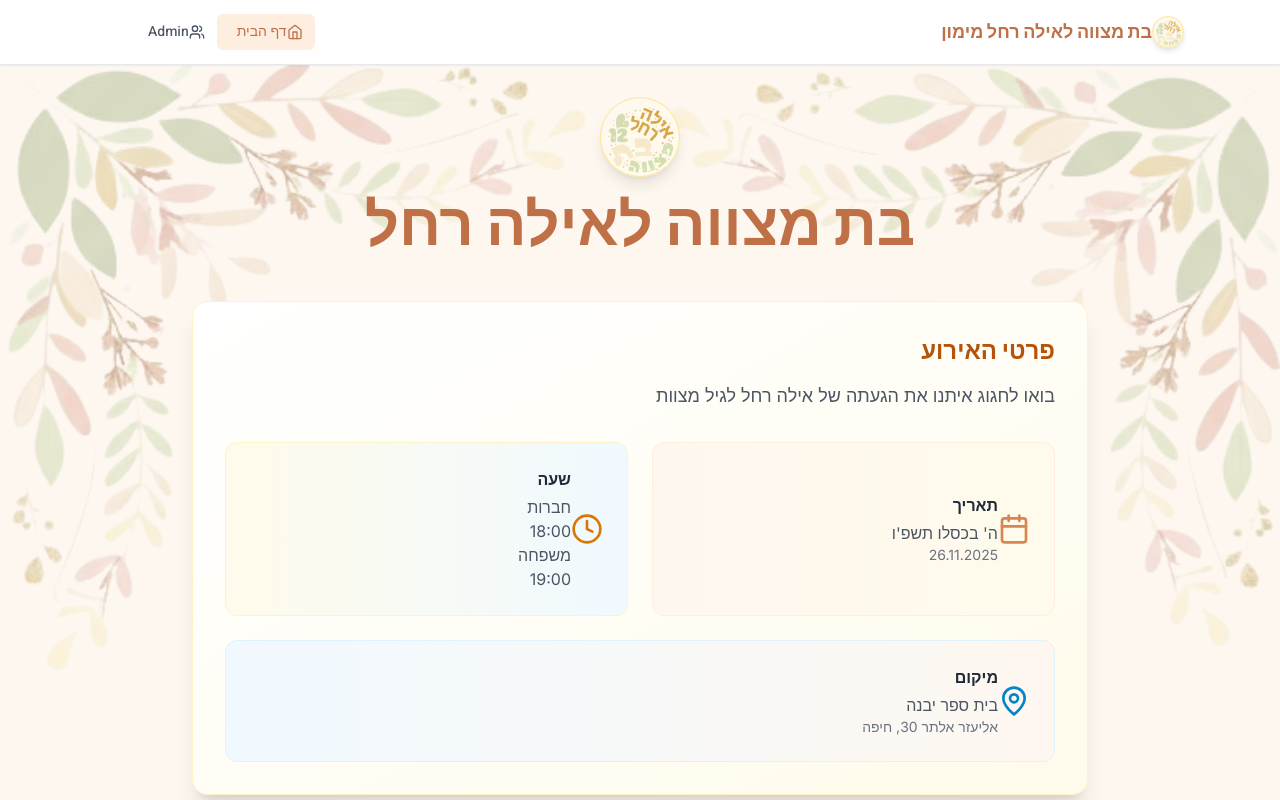
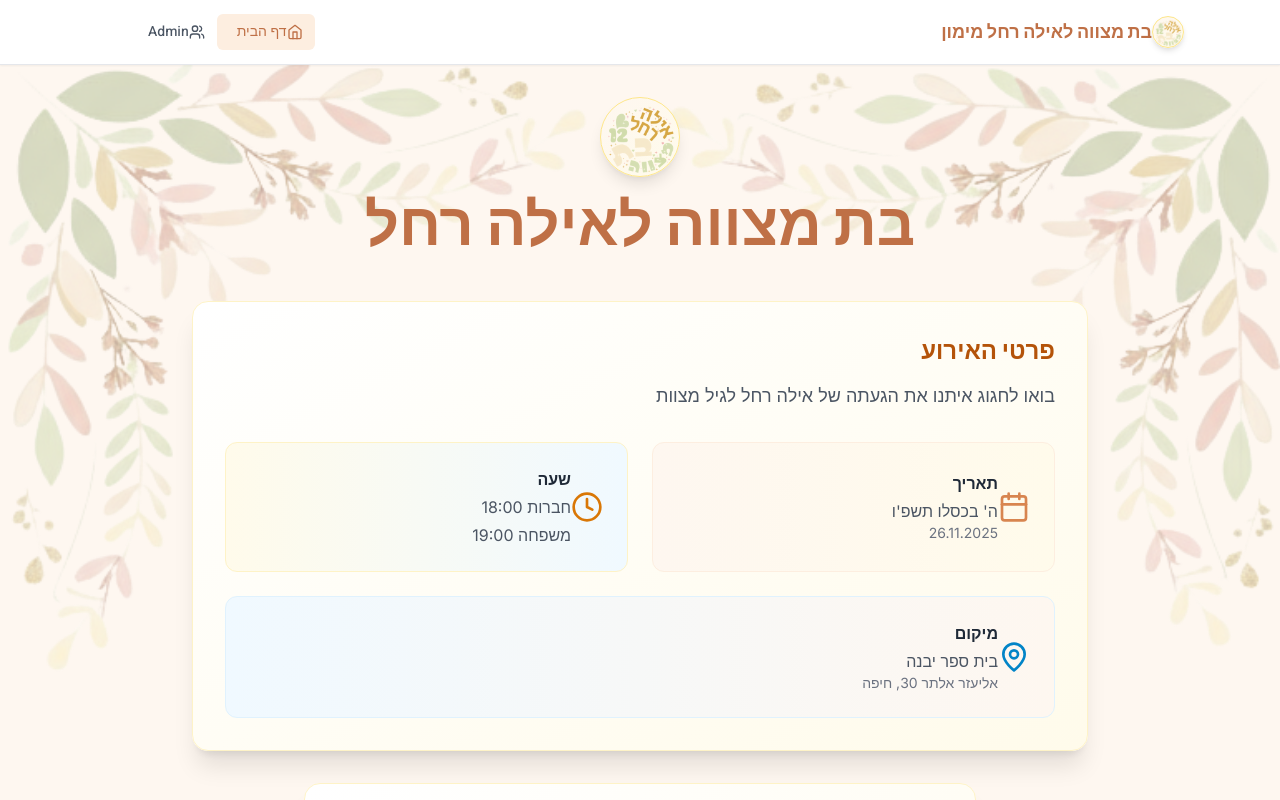
Before and after one commit to feldy2/Ayala-Bat-Mitzvah-RSVP, a Next.js app: page / in a window 1280 px wide. Shown: the top 800 px of the page. Built offline with nearby package versions, Linux system fonts and the light colour scheme.

Commit message:
Refactor EventInfoCard component to improve time formatting by introducing a utility function and reducing HTML complexity.

```diff
--- a/components/EventInfoCard.tsx
+++ b/components/EventInfoCard.tsx
@@ -5,6 +5,9 @@ import { EventDetails } from '@/types';
 interface EventInfoCardProps {
   event: EventDetails;
 }
+
+const formatTimeLabel = (value?: string) =>
+  value ? value.replace(/\s+/g, ' ').trim() : '';
 
 const EventInfoCard: React.FC<EventInfoCardProps> = ({ event }) => {
   return (
@@ -30,13 +33,9 @@ const EventInfoCard: React.FC<EventInfoCardProps> = ({ event }) => {
           <Clock className="h-8 w-8 text-gold-600" />
           <div>
             <p className="font-semibold text-gray-800 mb-1">שעה</p>
-            <div>
-              <div className="flex justify-between items-center">
-                <span className="text-gray-600 text-right" dir="rtl" style={{width:'50%'}}>{event.time?.replace(/\s+(\d+)/, (m, num) => ` ${num}`) || ''}</span>
-              </div>
-              <div className="flex justify-between items-center">
-                <span className="text-gray-600 text-right" dir="rtl" style={{width:'50%'}}>{event.time2?.replace(/\s+(\d+)/, (m, num) => ` ${num}`) || ''}</span>
-              </div>
+            <div className="space-y-1 text-right" dir="rtl">
+              <p className="text-gray-600">{formatTimeLabel(event.time)}</p>
+              <p className="text-gray-600">{formatTimeLabel(event.time2)}</p>
             </div>
           </div>
         </div>
```
